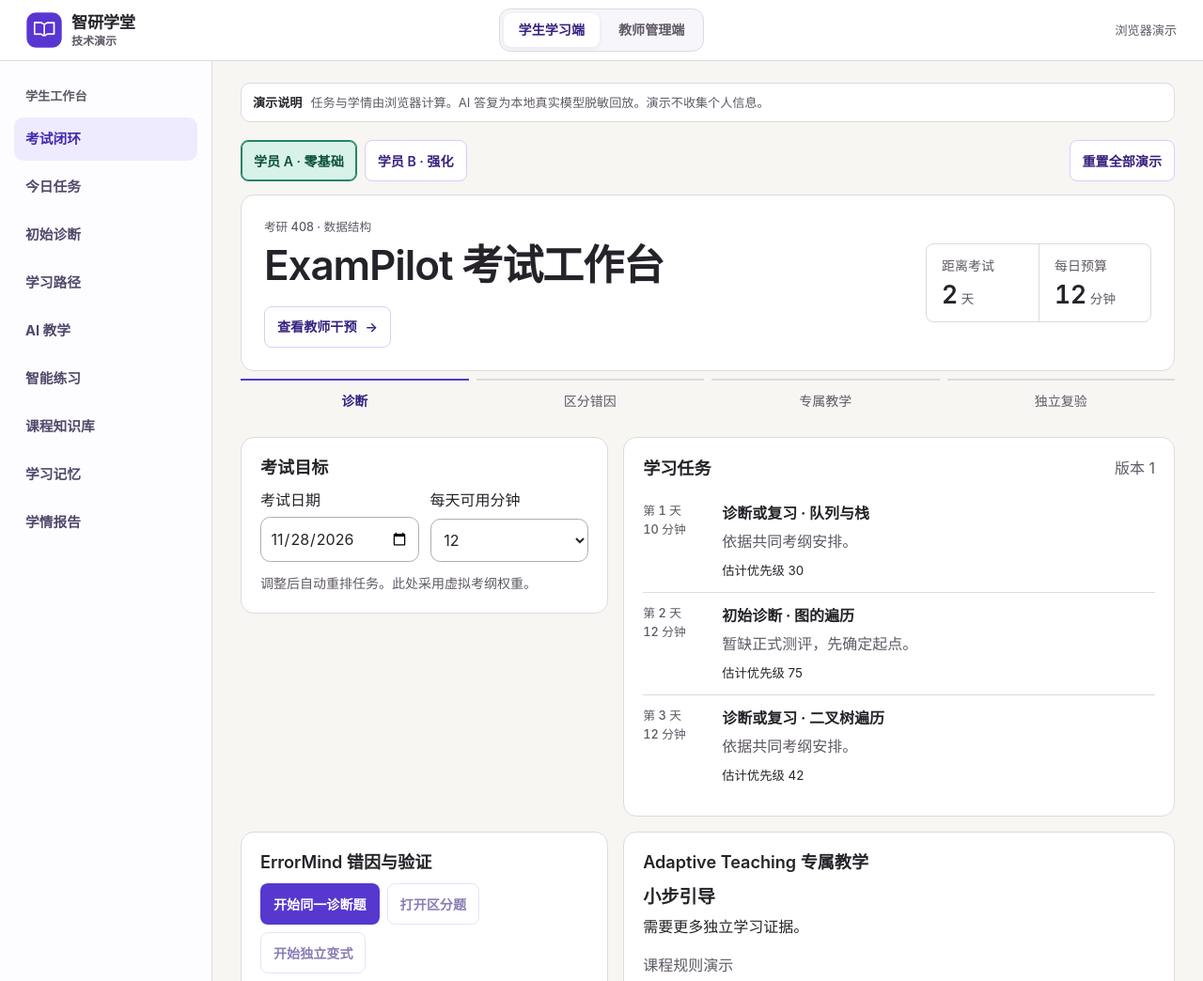
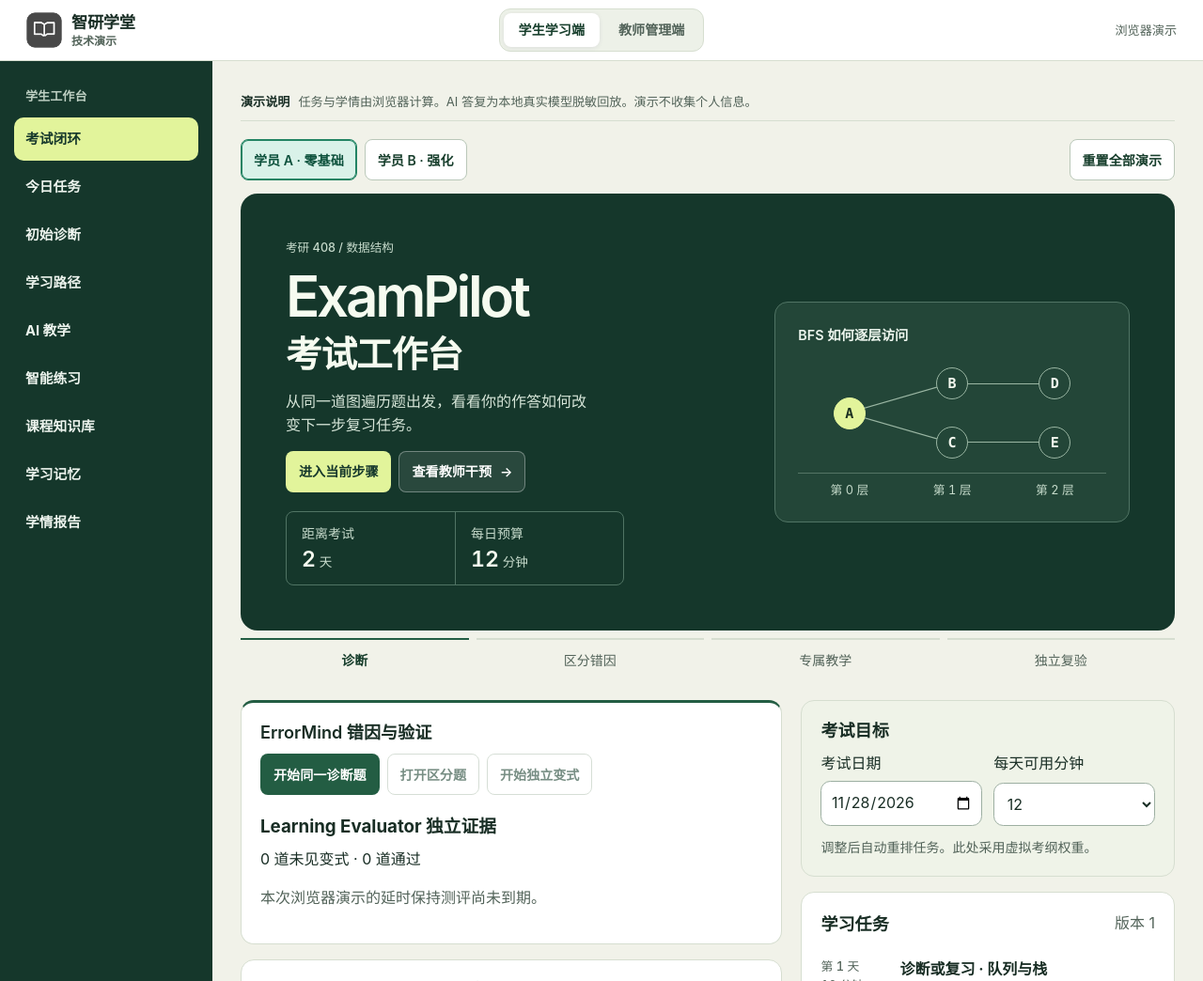
Before and after one commit to XKingham/ai-tutor-demo, a plain HTML site: page site/index.html in a window 1280 px wide. Shown: the top 1044 px of the page at 94% size. Drawn offline with Linux system fonts and the light colour scheme.

Commit message:
Redesign the public Zhiyan examination workspace (#5)
Co-authored-by: XKingham <XKingham@users.noreply.github.com>

```diff
--- a/scripts/build.mjs
+++ b/scripts/build.mjs
@@ -36,7 +36,8 @@ if (!html.includes("connect-src 'none'") || !html.includes("form-action 'none'")
 }
 for (const match of html.matchAll(/(?:src|href)="([^"]+)"/g)) {
   const url = match[1];
-  if (!url.startsWith("#") && !files.includes(url.replace(/^\.\//, ""))) {
+  const asset = url.replace(/^\.\//, "").replace(/\?v=[a-z0-9-]+$/, "");
+  if (!url.startsWith("#") && !files.includes(asset)) {
     throw new Error("Nonportable or unexpected asset: " + url);
   }
 }
--- a/site/assets/demo.css
+++ b/site/assets/demo.css
@@ -1,14 +1,16 @@
 :root {
   color-scheme: light;
-  --canvas: #f7f6f3;
+  --canvas: #f1f2e9;
   --white: #fff;
-  --ink: #252329;
-  --muted: #5f5965;
-  --line: #dedade;
-  --brand: #5638ce;
-  --dark-brand: #37217f;
-  --soft: #efebff;
+  --ink: #182d24;
+  --muted: #526359;
+  --line: #d6ded0;
+  --brand: #235d43;
+  --dark-brand: #173e2c;
+  --soft: #e1eadb;
   --radius: 14px;
+  --forest: #15372b;
+  --lime: #e2f49b;
   font: 16px/1.55 Inter, "PingFang SC", "Microsoft YaHei UI", "Microsoft YaHei", system-ui, sans-serif;
 }
 *,*::before,*::after { box-sizing: border-box; }
@@ -20,40 +22,39 @@ h2 { margin-bottom: 0; font-size: 1.13rem; letter-spacing: -.015em; }
 a { color: inherit; text-decoration: none; }
 button { font: inherit; cursor: pointer; }
 button:disabled { cursor: default; opacity: .58; }
-:focus-visible { outline: 3px solid #8264f3; outline-offset: 4px; }
+:focus-visible { outline: 3px solid #a16a16; outline-offset: 4px; }
 .skip { position: absolute; left: 10px; top: 10px; z-index: 5; transform: translateY(-150%); padding: 10px; background: white; }
 .skip:focus { transform: none; }
 .topbar { background: var(--white); border-bottom: 1px solid var(--line); }
 .head-inner { max-width: 1480px; margin-inline: auto; min-height: 64px; padding: 0 28px; display: grid; grid-template-columns: 1fr auto 1fr; align-items: center; gap: 14px; }
 .identity { display: flex; gap: 10px; align-items: center; justify-self: start; white-space: nowrap; }
-.identity img { border-radius: 11px; }
+.identity img { border-radius: 9px; filter: grayscale(1); }
 .identity strong, .identity small { display: block; line-height: 1.26; }
 .identity strong { font-size: 1.08rem; letter-spacing: -.02em; }
 .identity small { color: var(--muted); font-size: .75rem; font-weight: 600; margin-top: 2px; }
-.role-switch { display: grid; grid-template-columns: 1fr 1fr; gap: 4px; border: 1px solid var(--line); padding: 4px; background: #f7f6fb; border-radius: 12px; }
+.role-switch { display: grid; grid-template-columns: 1fr 1fr; gap: 4px; border: 1px solid var(--line); padding: 4px; background: #edf1e8; border-radius: 12px; }
 .role-switch a { padding: 7px 16px; border-radius: 8px; white-space: nowrap; font-size: .88rem; font-weight: 700; color: var(--muted); text-align: center; }
 .role-switch a[aria-current] { color: var(--dark-brand); background: white; box-shadow: 0 1px 5px #31206216; }
 .static-label { justify-self: end; font-size: .82rem; color: var(--muted); white-space: nowrap; display: flex; align-items: center; gap: 6px; }
 .app-frame { max-width: 1480px; min-height: calc(100vh - 65px); margin-inline: auto; display: grid; grid-template-columns: 226px minmax(0,1fr); }
-.sidebar { background: #fdfcff; border-right: 1px solid var(--line); padding: 27px 15px; display: flex; flex-direction: column; gap: 13px; }
-.sidebar-label { padding-inline: 12px; margin: 0; color: var(--muted); font-size: .82rem; font-weight: 600; }
+.sidebar { background: var(--forest); border-right: 0; padding: 27px 15px; display: flex; flex-direction: column; gap: 13px; }
+.sidebar-label { padding-inline: 12px; margin: 0; color: #bdcfc2; font-size: .82rem; font-weight: 600; }
 .sidebar nav { display: grid; gap: 5px; }
-.sidebar nav a { min-height: 46px; padding: 10px 12px; border-radius: 10px; display: flex; align-items: center; gap: 10px; font-size: .92rem; font-weight: 680; color: #514969; }
-.sidebar nav a svg { flex: none; }
-.sidebar nav a:hover { background: #f5f1ff; }
-.sidebar nav a[aria-current] { background: var(--soft); color: #4328ad; }
+.sidebar nav a { min-height: 46px; padding: 10px 12px; border-radius: 10px; display: flex; align-items: center; gap: 10px; font-size: .92rem; font-weight: 680; color: #edf4ee; }
+.sidebar nav a:hover { background: #2d5040; }
+.sidebar nav a[aria-current] { background: var(--lime); color: var(--forest); }
 main { padding: 23px 30px 16px; min-width: 0; }
 main:focus { outline: none; }
-.demo-notice { display: flex; align-items: center; gap: 9px; padding: 10px 12px; border: 1px solid #e6dfff; background: #f2edff; border-radius: 10px; color: #56458b; font-size: .82rem; margin-bottom: 19px; }
+.demo-notice { display: flex; align-items: center; gap: 9px; padding: 10px 12px; border: 1px solid #d6ded0; background: #f3f5e9; border-radius: 10px; color: #56458b; font-size: .82rem; margin-bottom: 19px; }
 .demo-notice strong { color: #4929b8; white-space: nowrap; }
 .workspace-footer { color: var(--muted); font-size: .78rem; padding-block: 20px 6px; }
 .announcement { position: absolute; width: 1px; height: 1px; margin: -1px; overflow: hidden; clip-path: inset(50%); }
 
-.course-hero { position: relative; isolation: isolate; overflow: hidden; display: grid; grid-template-columns: minmax(0,1.48fr) minmax(0,1fr); align-items: center; min-height: 280px; border-radius: 23px; background: linear-gradient(110deg,#32216f,#5237ba 64%,#775be5); color: white; }
+.course-hero { position: relative; isolation: isolate; overflow: hidden; display: grid; grid-template-columns: minmax(0,1.48fr) minmax(0,1fr); align-items: center; min-height: 280px; border-radius: 23px; background: var(--forest); color: white; }
 .hero-content { padding: clamp(22px,3vw,42px); z-index: 1; }
-.hero-label { display: inline-flex; align-items: center; gap: 7px; color: #e1d7ff; font-weight: 700; font-size: .9rem; }
+.hero-label { display: inline-flex; align-items: center; gap: 7px; color: #c6dacb; font-weight: 700; font-size: .9rem; }
 .course-hero h1 { font-size: clamp(2.35rem,4vw,4.3rem); letter-spacing: -.05em; margin: 12px 0 7px; }
-.course-hero p { margin-bottom: 20px; color: #f1ecff; max-width: 32rem; }
+.course-hero p { margin-bottom: 20px; color: #edf6ee; max-width: 32rem; }
 .hero-art { min-height: 270px; display: grid; place-items: center; position: relative; }
 .hero-ring { width: 330px; height: 330px; border-radius: 50%; border: 1px solid #eedfff4f; box-shadow: 0 0 0 28px #fff1, 0 0 0 61px #fff1; transform: translate(18px, 2px); position: absolute; }
 .book-cover,.book-shadow { position: absolute; width: 151px; height: 181px; border-radius: 17px; transform: rotate(-10deg); }
@@ -68,7 +69,7 @@ main:focus { outline: none; }
 .button svg { flex: none; }
 .primary { background: var(--brand); color: white; }
 .primary:hover:not(:disabled) { background: var(--dark-brand); }
-.secondary { background: white; color: var(--dark-brand); border-color: #d9cef7; }
+.secondary { background: white; color: var(--dark-brand); border-color: #bac8b9; }
 .secondary:hover,.complete,.hero-primary { background: var(--soft); color: var(--dark-brand); }
 .complete { border-color: #cfc0ff; }
 .hero-primary { background: #faf7ff; border-color: #faf7ff; }
@@ -81,7 +82,7 @@ main:focus { outline: none; }
 .feature-grid { display: grid; grid-template-columns: repeat(4,minmax(0,1fr)); gap: 11px; }
 .card { min-width: 0; background: white; border: 1px solid var(--line); border-radius: var(--radius); }
 .feature { padding: 15px; min-height: 150px; position: relative; }
-.feature:hover { border-color: #c9b7ff; box-shadow: 0 6px 18px #48249912; }
+.feature:hover { border-color: #9dafa2; box-shadow: 0 6px 18px #48249912; }
 .feature > strong { display: block; margin-top: 9px; font-size: 1rem; }
 .feature p { margin: 5px 0 0; color: var(--muted); font-size: .82rem; }
 .tile-icon { width: 40px; height: 40px; display: inline-grid; place-items: center; background: var(--soft); color: var(--brand); border-radius: 10px; flex: none; }
@@ -95,10 +96,10 @@ main:focus { outline: none; }
 .inline-row p { margin: 3px 0 0; color: var(--muted); font-size: .81rem; }
 .progress-row { display: flex; justify-content: space-between; align-items: center; margin: 12px 0 8px; color: var(--brand); }
 .progress-row strong span { color: var(--muted); font-weight: 600; }
-progress { width: 100%; height: 8px; border: 0; display: block; border-radius: 5px; background: #eee9f8; color: #6543d8; overflow: hidden; }
-progress::-webkit-progress-bar { background: #eee9f8; }
-progress::-webkit-progress-value { background: #6543d8; border-radius: 5px; }
-progress::-moz-progress-bar { background: #6543d8; border-radius: 5px; }
+progress { width: 100%; height: 8px; border: 0; display: block; border-radius: 5px; background: #e1eadb; color: #235d43; overflow: hidden; }
+progress::-webkit-progress-bar { background: #e1eadb; }
+progress::-webkit-progress-value { background: #235d43; border-radius: 5px; }
+progress::-moz-progress-bar { background: #235d43; border-radius: 5px; }
 .page-heading { padding: 3px 0 13px; }
 .page-heading h1 { color: var(--ink); font-size: clamp(1.9rem,3.5vw,2.9rem); margin: 5px 0 7px; letter-spacing: -.045em; }
 .page-heading p { color: var(--muted); margin-bottom: 4px; }
@@ -106,7 +107,7 @@ progress::-moz-progress-bar { background: #6543d8; border-radius: 5px; }
 .sample-tag { white-space: nowrap; background: var(--soft); color: #4a32a1; border-radius: 6px; font-size: .75rem; padding: 2px 7px; font-weight: 700; }
 .list { display: grid; gap: 6px; }
 .list-row { display: grid; grid-template-columns: auto minmax(0,1fr) auto; align-items: center; gap: 9px; width: 100%; padding: 8px 9px; border: 1px solid var(--line); border-radius: 10px; background: white; color: var(--ink); text-align: left; }
-.list-row:hover,.list-row[aria-pressed=true],.choice:hover:not(:disabled),.choice[aria-pressed=true] { background: #f7f3ff; border-color: #c9b7ff; }
+.list-row:hover,.list-row[aria-pressed=true],.choice:hover:not(:disabled),.choice[aria-pressed=true] { background: #f7f3ff; border-color: #9dafa2; }
 .list-row small { display: block; color: var(--muted); font-size: .76rem; }
 .list-row > svg { color: var(--brand); }
 .section-title { margin-top: 12px; }
@@ -156,7 +157,6 @@ blockquote { color: #443969; background: #f6f2ff; border-left: 3px solid #b6a2f5
   .sidebar-label { display: none; }
   .sidebar nav { display: flex; gap: 3px; overflow-x: auto; padding: 2px 0; scrollbar-width: thin; }
   .sidebar nav a { white-space: nowrap; font-size: .82rem; min-height: 41px; padding: 7px 9px; }
-  .sidebar nav a svg { width: 16px; height: 16px; }
   main { padding: 12px; }
   .course-hero { min-height: 239px; }
   .hero-art { scale: .83; }
@@ -235,11 +235,21 @@ blockquote { color: #443969; background: #f6f2ff; border-left: 3px solid #b6a2f5
 .exam-question .choices button { justify-content: flex-start; text-align: left; }
 
 .exam-header {
-  display: flex; align-items: center; justify-content: space-between; gap: 24px;
-  padding: 24px; background: var(--white); border: 1px solid var(--line); border-radius: var(--radius);
+  display: grid; grid-template-columns: minmax(0, 1.25fr) minmax(0, 1fr); align-items: center;
+  gap: clamp(16px, 4vw, 48px); padding: clamp(20px, 4vw, 48px); border-radius: 18px;
+  background: var(--forest); color: #f6fbf0;
 }
-.exam-header .kicker { color: var(--muted); margin-bottom: 4px; font-weight: 500; }
-.exam-header h1 { margin: 0 0 16px; font-size: clamp(1.75rem, 3.5vw, 2.75rem); font-weight: 600; letter-spacing: -.025em; }
+.exam-header .kicker { color: #c6dacb; margin-bottom: 12px; font-weight: 500; }
+.exam-header h1 { margin: 0 0 14px; font-size: clamp(2.4rem, 4.7vw, 4.65rem); font-weight: 600; letter-spacing: -.055em; line-height: 1; }
+.exam-header h1 span { display: block; font-size: .64em; letter-spacing: -.025em; line-height: 1.22; margin-top: 8px; }
+.exam-lead { max-width: 33ch; color: #d7e6d9; margin: 0; }
+.highlight { background: var(--lime); color: var(--forest); }
+.exam-header :focus-visible, .sidebar :focus-visible { outline-color: #e8b860; }
+.highlight:hover:not(:disabled) { background: #f1f9bf; }
+.exam-header .exam-metrics { background: transparent; color: #f6fbf0; border-color: #507464; margin-top: 20px; max-width: 360px; }
+.exam-header .exam-metrics > div + div { border-color: #507464; }
+.exam-header .exam-metrics :is(dt, small) { color: #c6dacb; }
+.exam-header .exam-metrics dd { color: #f6fbf0; font-size: 1.45rem; }
 .exam-metrics {
   display: grid; grid-auto-flow: column; grid-auto-columns: minmax(0, 1fr);
   margin: 0; padding: 0; border: 1px solid var(--line); border-radius: 8px;
@@ -255,11 +265,21 @@ blockquote { color: #443969; background: #f6f2ff; border-left: 3px solid #b6a2f5
 .exam-steps button { width: 100%; min-height: 44px; padding: 4px; border: 0; background: transparent; color: inherit; font: inherit; }
 .exam-steps button:hover { background: var(--soft); }
 .exam-steps li[aria-current="step"] { border-color: var(--brand); color: var(--dark-brand); font-weight: 600; }
-.exam-grid { grid-template-columns: minmax(0, .8fr) minmax(0, 1.2fr); gap: 16px; margin-top: 16px; }
-.exam-grid .padded, .teacher-queue .padded { padding: 20px; }
-.exam-grid h2, .teacher-queue h2 { font-weight: 600; letter-spacing: 0; }
-.exam-grid .goal-fields { grid-template-columns: repeat(auto-fit, minmax(min(100%, 150px), 1fr)); gap: 12px; }
-.exam-grid .goal-fields input, .exam-grid .goal-fields select { min-width: 0; min-height: 44px; border-color: #b2a9b3; color: var(--ink); }
+.exam-layout { display: grid; grid-template-columns: minmax(0, 1.45fr) minmax(0, 1fr); gap: 20px; margin-top: 20px; align-items: start; }
+.exam-column { display: grid; gap: 16px; min-width: 0; }
+.exam-column .section { margin-top: 0; }
+.exam-config { background: #eff3e8; }
+.exam-assessment { border-top: 3px solid var(--brand); }
+.exam-assessment h3 { margin-bottom: 8px; }
+.exam-teaching .answer { border-inline-start: 3px solid var(--brand); }
+.teacher-intro { padding: clamp(20px, 4vw, 40px); background: var(--forest); border-radius: 18px; margin-bottom: 16px; }
+.teacher-intro .page-heading { padding: 0; }
+.teacher-intro .page-heading h1 { color: #f6fbf0; }
+.teacher-intro .page-heading :is(p, .kicker) { color: #d7e6d9; }
+.exam-layout .padded, .teacher-queue .padded { padding: 20px; }
+.exam-layout h2, .teacher-queue h2 { font-weight: 600; letter-spacing: 0; }
+.exam-layout .goal-fields { grid-template-columns: repeat(auto-fit, minmax(min(100%, 150px), 1fr)); gap: 12px; }
+.exam-layout .goal-fields input, .exam-layout .goal-fields select { min-width: 0; min-height: 44px; border-color: #9dafa2; color: var(--ink); }
 .exam-note { margin: 12px 0 0; font-size: .875rem; }
 .exam-plan .adaptive-list { margin-top: 0; gap: 0; }
 .exam-plan .adaptive-list li { display: grid; grid-template-columns: 72px minmax(0, 1fr); gap: 12px; padding: 12px 0; border: 0; border-radius: 0; }
@@ -268,17 +288,31 @@ blockquote { color: #443969; background: #f6f2ff; border-left: 3px solid #b6a2f5
 .exam-plan .adaptive-list p { color: var(--muted); }
 .exam-assessment .actions { margin-block: 12px 16px; }
 .exam-teaching .exam-strategy { margin: 12px 0 4px; font-weight: 600; font-size: 1.2rem; }
-.exam-grid .button, .exam-header .button, .persona-bar .button, .teacher-queue .button { min-height: 44px; }
+.exam-layout .button, .exam-header .button, .persona-bar .button, .teacher-queue .button { min-height: 44px; }
 .teacher-metrics { margin: 0 0 16px; background: var(--white); }
-.demo-notice { background: var(--white); border-color: var(--line); color: var(--muted); }
+.demo-notice { background: transparent; border: 0; border-bottom: 1px solid var(--line); border-radius: 0; padding-inline: 0; color: var(--muted); }
 .demo-notice strong { color: var(--ink); }
 @media (max-width: 760px) {
-  .exam-grid { grid-template-columns: 1fr; }
+  .exam-header { grid-template-columns: minmax(0, 1fr); }
+  .exam-layout { grid-template-columns: minmax(0, 1fr); }
 }
 @media (max-width: 500px) {
-  .exam-header { align-items: stretch; flex-direction: column; gap: 16px; padding: 16px; }
-  .exam-grid .padded, .teacher-queue .padded { padding: 16px; }
+  .exam-header { grid-template-columns: minmax(0,1fr); gap: 16px; padding: 16px; }
+  .exam-layout .padded, .teacher-queue .padded { padding: 16px; }
   .exam-metrics > div { padding: 8px 12px; }
   .exam-steps { gap: 4px; }
   .exam-steps li { font-size: .8rem; }
 }
+
+.layer-map { margin: 0; min-width: 0; padding: clamp(14px, 2vw, 24px); border: 1px solid #507464; border-radius: 14px; color: #edf6ee; background: #234638; }
+.layer-map figcaption { margin: 0 0 8px; font-size: .9rem; font-weight: 600; }
+.map-plot { position: relative; display: grid; grid-template-columns: repeat(3, minmax(0, 1fr)); min-height: 126px; isolation: isolate; }
+.map-plot > div { display: flex; flex-direction: column; align-items: center; justify-content: space-around; }
+.map-plot b { display: grid; place-items: center; width: 34px; height: 34px; border: 1px solid #9ab6a3; border-radius: 50%; background: #234638; color: #f3f8ee; font: 600 .94rem ui-monospace, Consolas, monospace; }
+.map-plot > div:first-of-type b { background: #e2f49b; color: #1b3021; border-color: #e2f49b; }
+.map-edges { position: absolute; z-index: -1; inset: 0; background: linear-gradient(90deg, transparent 50%, #9ab6a3 50% 83.33%, transparent 83.33%) center 25% / 100% 1px no-repeat, linear-gradient(90deg, transparent 50%, #9ab6a3 50% 83.33%, transparent 83.33%) center 75% / 100% 1px no-repeat; }
+.map-edges::before, .map-edges::after { content: ""; position: absolute; inset: 0 50% 0 16.67%; background: #9ab6a3; }
+.map-edges::before { clip-path: polygon(0 49%, 100% 24%, 100% 25%, 0 50%); }
+.map-edges::after { clip-path: polygon(0 50%, 100% 75%, 100% 76%, 0 51%); }
+.map-key { display: grid; grid-template-columns: repeat(3, minmax(0, 1fr)); border-block-start: 1px solid #547565; padding-block-start: 8px; color: #c5daca; text-align: center; font-size: .8rem; font-variant-numeric: tabular-nums; }
+.sr-only { position: absolute; width: 1px; height: 1px; padding: 0; margin: -1px; overflow: hidden; clip-path: inset(50%); white-space: nowrap; border: 0; }
--- a/site/assets/demo.js
+++ b/site/assets/demo.js
@@ -253,6 +253,14 @@ const examStates = { candidate: "待区分", confirmed: "已确认", rejected: "
 
 const interventionLabels = { ...examStates, rejected: "已驳回" };
 
+function layerMap() {
+  return '<figure class="layer-map"><figcaption>BFS 如何逐层访问</figcaption>' +
+    '<div class="map-plot" aria-hidden="true"><i class="map-edges"></i>' +
+    '<div><b>A</b></div><div><b>B</b><b>C</b></div><div><b>D</b><b>E</b></div></div>' +
+    '<div class="map-key" aria-hidden="true"><span>第 0 层</span><span>第 1 层</span><span>第 2 层</span></div>' +
+    '<span class="sr-only">从 A 出发，先访问 B 和 C，再访问 D 和 E。</span></figure>';
+}
+
 function examWorkbench() {
   const state = exams[alias];
   const days = Math.round((Date.parse(state.date) - Date.parse(state.today)) / 86400000);
@@ -270,15 +278,8 @@ function examWorkbench() {
   const steps = ["诊断", "区分错因", "专属教学", "独立复验"];
   const activeStep = state.ticket ? { diagnostic: 0, probe: 1, transfer: 3 }[state.ticket.kind]
     : !state.diagnostic ? 0 : pendingProbe ? 1 : availableTransfer || passed ? 3 : 2;
-  return '<section class="exam-header"><div><p class="kicker">考研 408 · 数据结构</p>' +
-    '<h1>ExamPilot 考试工作台</h1>' + link("teacher-exam", "查看教师干预", "secondary") +
-    '</div><dl class="exam-metrics"><div><dt>距离考试</dt><dd>' + days +
-    '<small> 天</small></dd></div><div><dt>每日预算</dt><dd>' + state.budget +
-    '<small> 分钟</small></dd></div></dl></section>' +
-    '<ol class="exam-steps" aria-label="教学进度">' + steps.map((step, index) =>
-      index === activeStep ? '<li aria-current="step">' + control("exam-jump", step, index, 'aria-label="跳到当前步骤 ' + step + '"') + '</li>'
-        : '<li>' + step + '</li>').join("") + '</ol>' +
-    '<div class="split section exam-grid"><section class="card padded"><div class="section-head"><h2>考试目标</h2></div>' +
+  const planPanels =
+    '<section class="card padded exam-config"><div class="section-head"><h2>考试目标</h2></div>' +
     '<div class="goal-fields"><label>考试日期<input type="date" id="exam-date" min="' +
     escape(state.today) + '" value="' + escape(state.date) + '"></label><label>每天可用分钟<select id="exam-budget">' +
     [8, 12, 18, 25, 35, 45, 60].map((minutes) => '<option' + (minutes === state.budget ? " selected" : "") +
@@ -287,8 +288,18 @@ function examWorkbench() {
     '<span class="muted">版本 ' + state.version + '</span></div><ol class="adaptive-list">' + plan.map((item) =>
       '<li><span class="day">第 ' + item.day + ' 天<br>' + item.minutes + ' 分钟</span><div><strong>' +
       item.action + ' · ' + item.label + '</strong><p>' + escape(item.reason) + '</p><small>估计优先级 ' + item.priority +
-      '</small></div></li>').join("") + '</ol></section></div>' +
-    '<div class="split section exam-grid"><section class="card padded exam-assessment"><h2>ErrorMind 错因与验证</h2><div class="actions">' +
+      '</small></div></li>').join("") + '</ol></section>';
+  return '<section class="exam-header"><div class="exam-intro"><p class="kicker">考研 408 / 数据结构</p>' +
+    '<h1>ExamPilot <span>考试工作台</span></h1><p class="exam-lead">从同一道图遍历题出发，看看你的作答如何改变下一步复习任务。</p>' +
+    '<div class="actions">' + control("exam-jump", "进入当前步骤", activeStep, "", "highlight") +
+    link("teacher-exam", "查看教师干预", "hero-light") + '</div>' +
+    '<dl class="exam-metrics"><div><dt>距离考试</dt><dd>' + days +
+    '<small> 天</small></dd></div><div><dt>每日预算</dt><dd>' + state.budget +
+    '<small> 分钟</small></dd></div></dl></div>' + layerMap() + '</section>' +
+    '<ol class="exam-steps" aria-label="教学进度">' + steps.map((step, index) =>
+      index === activeStep ? '<li aria-current="step">' + control("exam-jump", step, index, 'aria-label="跳到当前步骤 ' + step + '"') + '</li>'
+        : '<li>' + step + '</li>').join("") + '</ol>' +
+    '<div class="exam-layout"><div class="exam-column"><section class="card padded exam-assessment"><h2>ErrorMind 错因与验证</h2><div class="actions">' +
     control("exam-start", examActions.diagnostic, "diagnostic", state.diagnostic || question ? "disabled" : "", activeStep === 0 ? "primary" : "secondary") +
     control("exam-start", examActions.probe, "probe", !pendingProbe || question ? "disabled" : "", activeStep === 1 ? "primary" : "secondary") +
     control("exam-start", examActions.transfer, "transfer", !availableTransfer || question ? "disabled" : "", activeStep === 3 ? "primary" : "secondary") + '</div>' +
@@ -310,14 +321,16 @@ function examWorkbench() {
     (sample ? '<p class="muted">展示 ' + escape(sample.strategy) + ' 的本地审校片段 · ' + escape(examReplay.model) + ' · 讲义：' + escape(sample.source) + '</p>' +
       (sample.verified_example ? '<p class="memory-insight">' + escape(sample.verified_example) + '</p>' : '') +
       '<div class="answer" tabindex="-1">' + escape(sample.answer) + '</div>' : '') +
-    '</section></div>' + (shown?.id === "animation" ? visualization() : "");
+    '</section>' + (shown?.id === "animation" ? visualization() : "") +
+    '</div><aside class="exam-column" aria-label="考试计划">' + planPanels + '</aside></div>';
 }
 
 function examTeacher() {
   const learners = Object.values(exams);
   const count = (statuses) => learners.filter(({ intervention }) => statuses.includes(intervention)).length;
   const metrics = [["待处理", count(["suggested", "accepted"])], ["待独立验证", count(["completed"])], ["已有独立证据", count(["verified"])]];
-  return header("Teacher Copilot 干预队列", "根据虚拟学员的作答，记录补救并查看后续独立证据。", "教师管理端") +
+  return '<div class="teacher-intro">' +
+    header("Teacher Copilot 干预队列", "根据虚拟学员的作答，记录补救并查看后续独立证据。", "教师管理端") + '</div>' +
     '<dl class="exam-metrics teacher-metrics">' + metrics.map(([label, value]) =>
       '<div><dt>' + label + '</dt><dd>' + value + '</dd></div>').join("") + '</dl>' +
     '<div class="split teacher-queue">' + learners.map((state) => '<section class="card padded"><div class="section-head"><h2>虚拟学员 ' +
--- a/site/index.html
+++ b/site/index.html
@@ -7,8 +7,8 @@
   <meta name="description" content="用两位虚拟学员体验考研 408：按考期排任务、诊断错因、独立复验，并查看本地模型回放。">
   <title>智研学堂 · 技术演示</title>
   <link rel="icon" href="./assets/brand.png" type="image/png">
-  <link rel="stylesheet" href="./assets/demo.css">
-  <script type="module" src="./assets/demo.js"></script>
+  <link rel="stylesheet" href="./assets/demo.css?v=visual-1">
+  <script type="module" src="./assets/demo.js?v=visual-1"></script>
 </head>
 <body>
   <a class="skip" href="#workspace">跳到内容</a>
```
